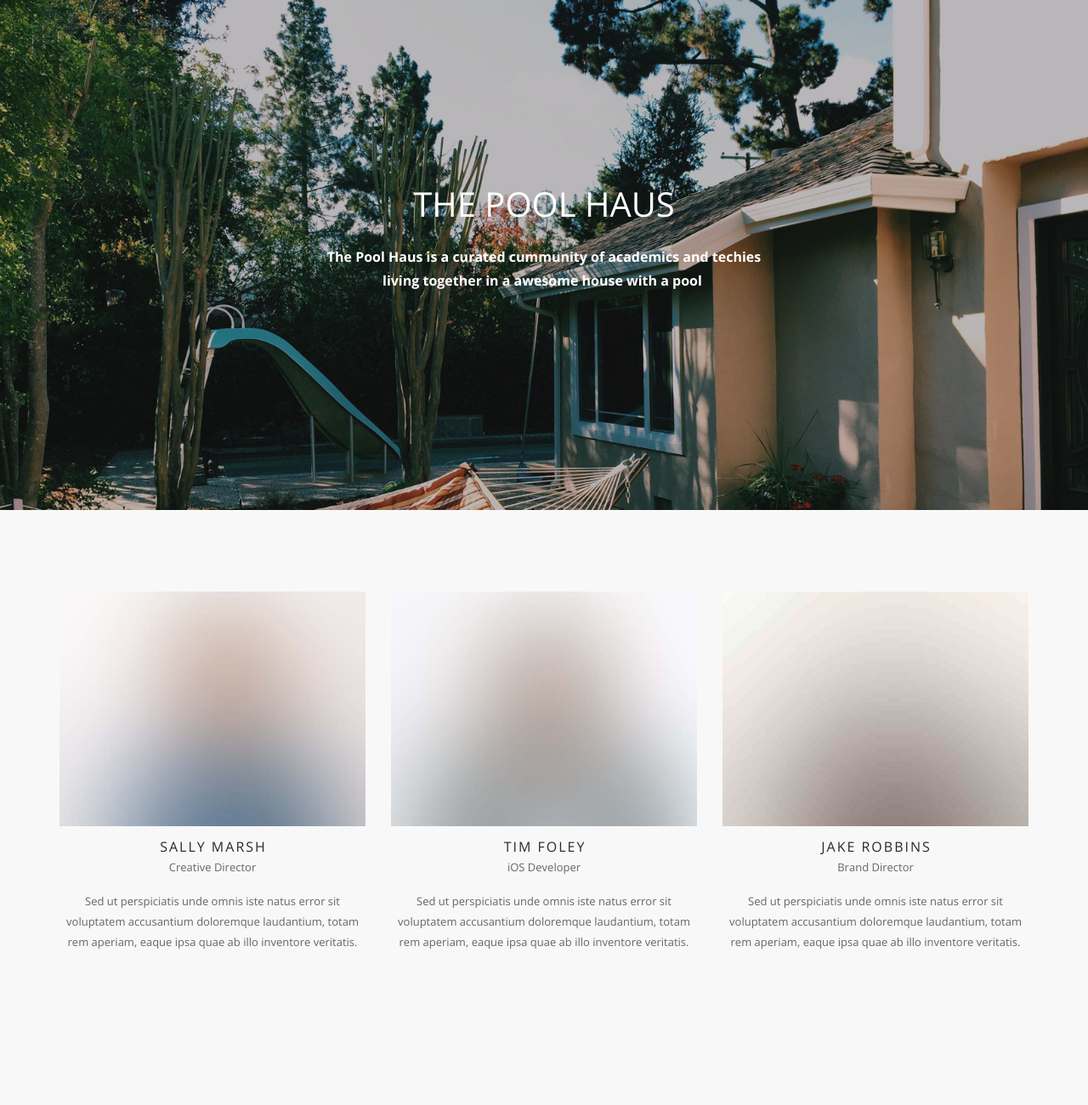
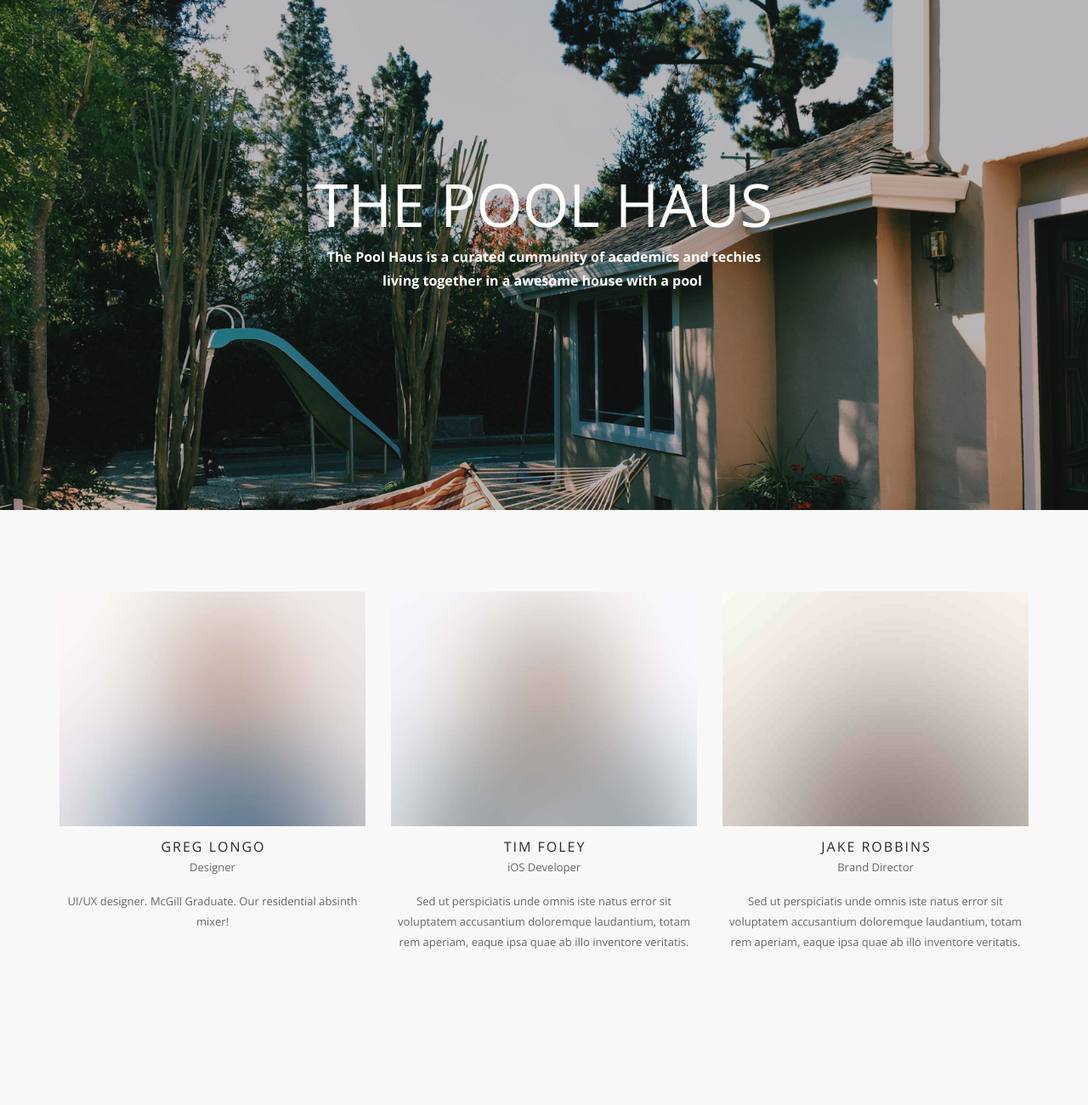
Before and after one commit to winterlightning/poolhauswebsite, a plain HTML site: page index.html in a window 1280 px wide. Shown: the top 1300 px of the page at 85% size. Drawn offline with nearby package versions, Linux system fonts and the light colour scheme.

Commit message:
pool for us

```diff
--- a/index.html
+++ b/index.html
@@ -32,7 +32,7 @@
 						<div class="container v-align-transform">
 							<div class="row text-center">
 								<div class="col-md-10 col-md-offset-1">
-									<h2 class="mb-xs-16">THE POOL HAUS</h2>
+									<h2 class="mb-xs-16" style="font-size: 70px">THE POOL HAUS</h2>
 									<p class="lead mb40" style="font-weight: bold">The Pool Haus is a curated cummunity of academics and techies <br>living together in a awesome house with a pool&nbsp;</p>
 
 
@@ -53,11 +53,11 @@
 							<div class="image-tile outer-title text-center">
 								<img alt="Pic" src="img/team-1.jpg">
 								<div class="title mb16">
-									<h5 class="uppercase mb0">Sally Marsh</h5>
-									<span>Creative Director</span>
+									<h5 class="uppercase mb0">Greg Longo</h5>
+									<span>Designer</span>
 								</div>
 								<p class="mb0">
-									Sed ut perspiciatis unde omnis iste natus error sit voluptatem accusantium doloremque laudantium, totam rem aperiam, eaque ipsa quae ab illo inventore veritatis.
+									UI/UX designer. McGill Graduate. Our residential absinth mixer!
 								</p>
 							</div>
 						</div>
@@ -141,7 +141,7 @@
 					<div class="row">
 						<div class="col-md-4 col-sm-6">
 							<div class="image-tile outer-title text-center">
-								<img alt="Pic" src="img/team-1.jpg">
+								<img alt="Pic" src="img/pool.jpg">
 								<div class="title mb16">
 									<h5 class="uppercase mb0">Sally Marsh</h5>
 									<span>Creative Director</span>
@@ -176,7 +176,7 @@
 			<section class="image-square left">
 				<div class="col-md-6 image">
 					<div class="background-image-holder">
-						<img alt="image" class="background-image" src="img/small1.jpg">
+						<img alt="image" class="background-image" src="img/pool.jpg">
 					</div>
 				</div>
 				<div class="col-md-6 col-md-offset-1 content">
```
Also changed, not shown: img/pool.jpg (added).
